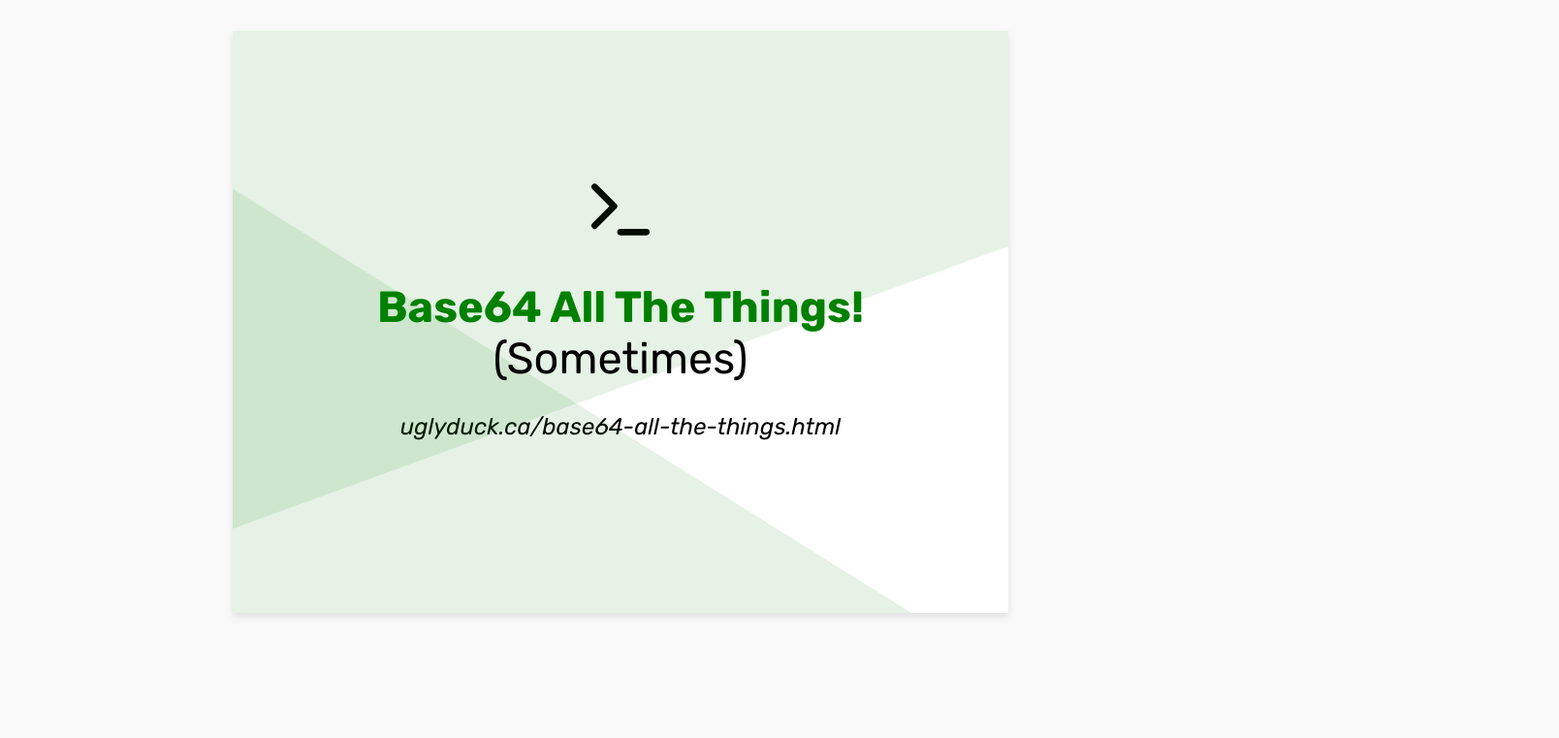
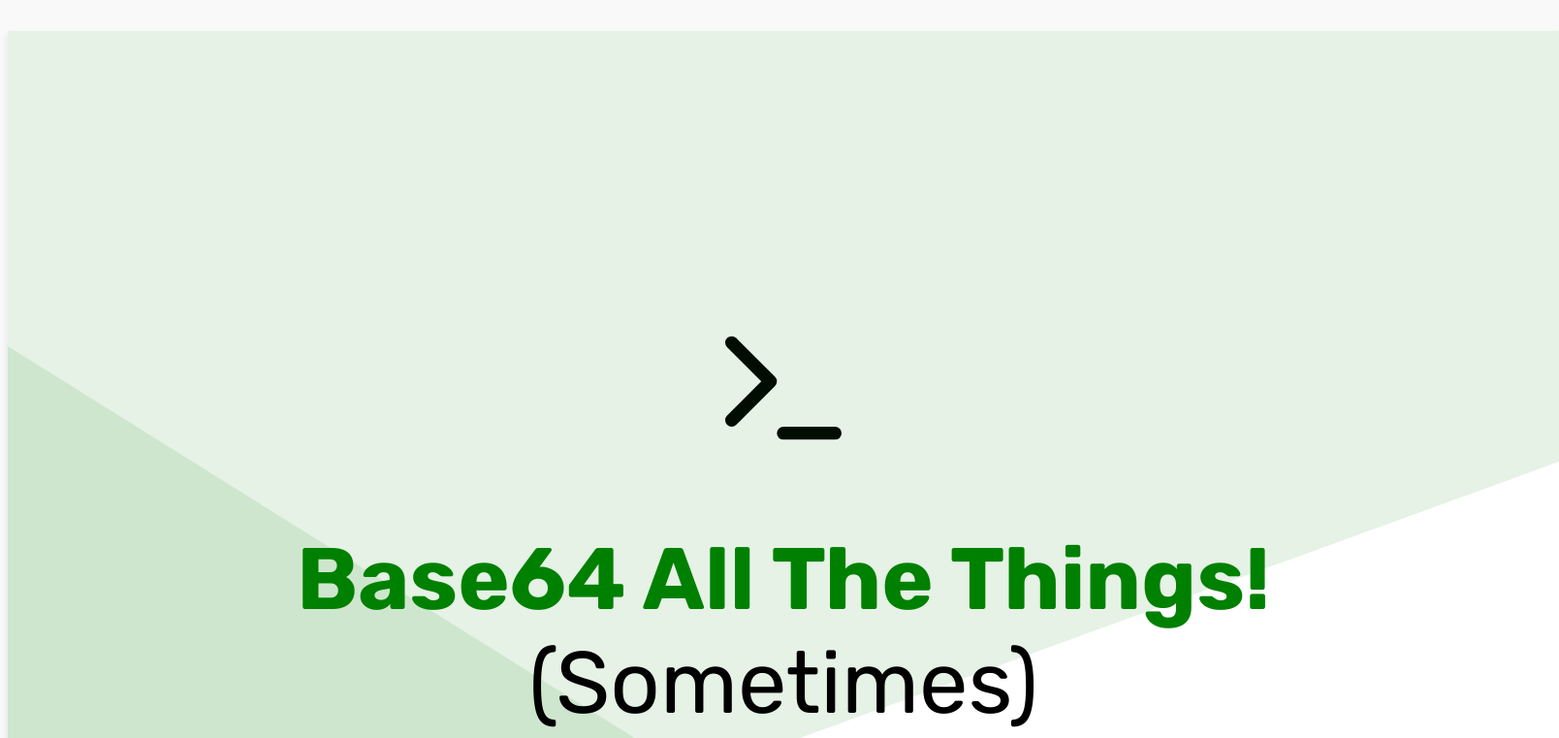
Before and after one commit to bradleytaunt/slam-dunks, a plain HTML site: page 01 - Base64 All The Things/index.html in a window 1280 px wide. Shown: the top 761 px of the page at 97% size, 1608 px wide, since content can reach past the window. Drawn offline with Linux system fonts and the light colour scheme.

Commit message:
base64-shot: update to 2x for retina

```diff
--- a/01 - Base64 All The Things/index.html
+++ b/01 - Base64 All The Things/index.html
@@ -9,12 +9,12 @@
         @import url('https://fonts.googleapis.com/css?family=Rubik:400,400i,700&display=swap');
         body {font-family: 'Rubik',-apple-system, BlinkMacSystemFont, "Segoe UI", Roboto, Helvetica, Arial, sans-serif, "Apple Color Emoji", "Segoe UI Emoji", "Segoe UI Symbol";text-align: center;}
         svg {
-            padding: 9rem 0 0;
-            width: 80px;
+            padding: 18rem 0 0;
+            width: 160px;
         }
         h1 {
             color: green;
-            font-size: 45px;
+            font-size: 90px;
             position: relative;
             z-index:2;
         }
@@ -24,7 +24,7 @@
             font-weight: 400;
         }
         p {
-            font-size: 24px;
+            font-size: 48px;
             font-style: italic;
         }
         .canvas {overflow:hidden;position: relative;}
@@ -50,7 +50,7 @@
     </style>
 </head>
 <body>
-    <main class="canvas">
+    <main class="canvas x2">
         <svg viewBox="0 0 24 24" stroke="currentColor" stroke-width="2" fill="none" stroke-linecap="round" stroke-linejoin="round"><polyline points="4 17 10 11 4 5"></polyline><line x1="12" y1="19" x2="20" y2="19"></line></svg>
         <h1>Base64 All The Things! <span>(Sometimes)</span></h1>
         <p>uglyduck.ca/base64-all-the-things.html</p>
```
